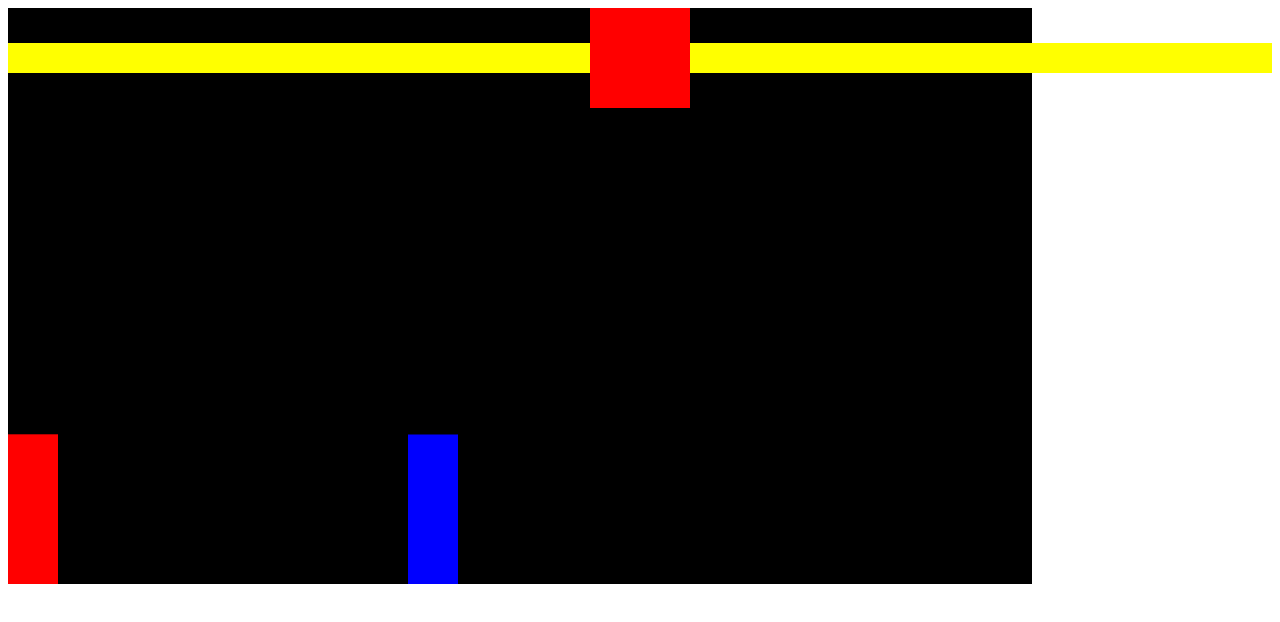
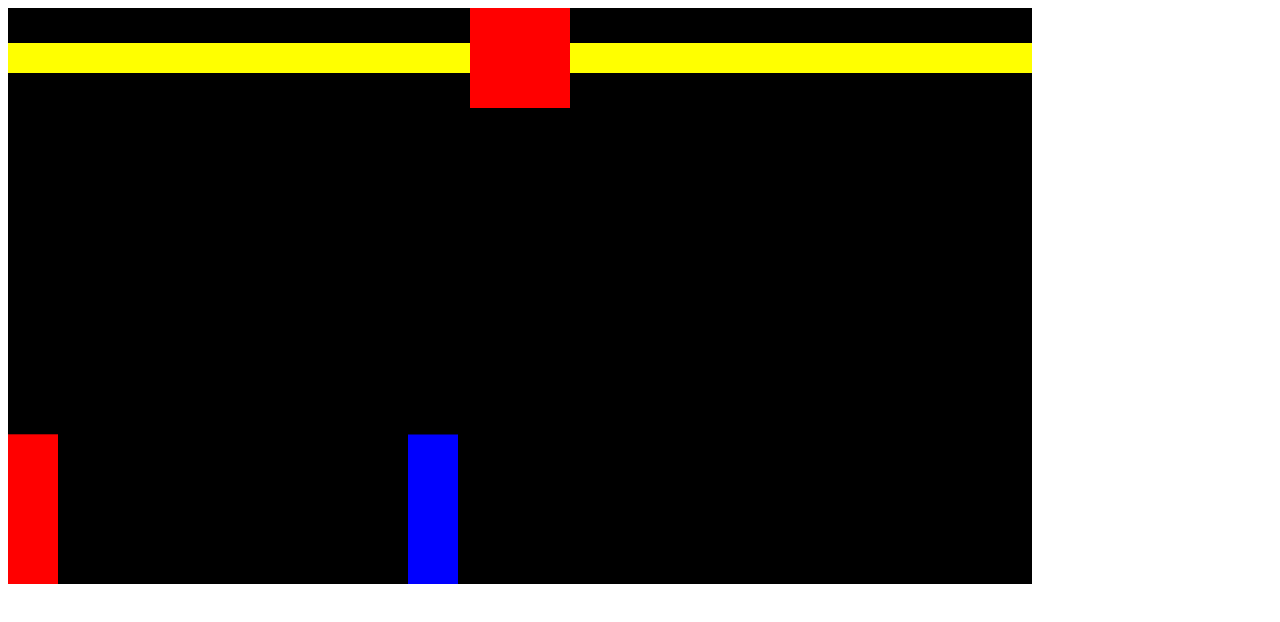
Before and after one commit to MawiraVictor/Js-Game, a plain HTML site: page index.html in a window 1280 px wide. Drawn offline with Linux system fonts and the light colour scheme.

Commit message:
better health-ui

```diff
--- a/index.html
+++ b/index.html
@@ -1,7 +1,13 @@
-
+<head>
+    <style>
+        *{
+            box-sizing: border-box;
+        }
+    </style>
+</head>
 <body>
     <!-- red container div -->
-    <div style="position: relative;">
+    <div style="position: relative; display: inline-block">
         <div style="position: absolute; display: flex; width: 100%; align-items:center;">
             <!-- player health -->
             <div style="background-color: yellow; height: 30px; width: 100%"></div>
@@ -11,11 +17,12 @@
             width: 100px;
             height: 100px;
             flex-shrink: 0;
+            padding: 20px
             "></div>
             <!-- enemy health -->
              <div style="background-color: yellow; height: 30px; width: 100%"></div>
         </div>
-        <canvas></canvas>
+        <canvas width="1024" height="576"></canvas>
     </div>
 
     <script src="index.js"></script>
```
